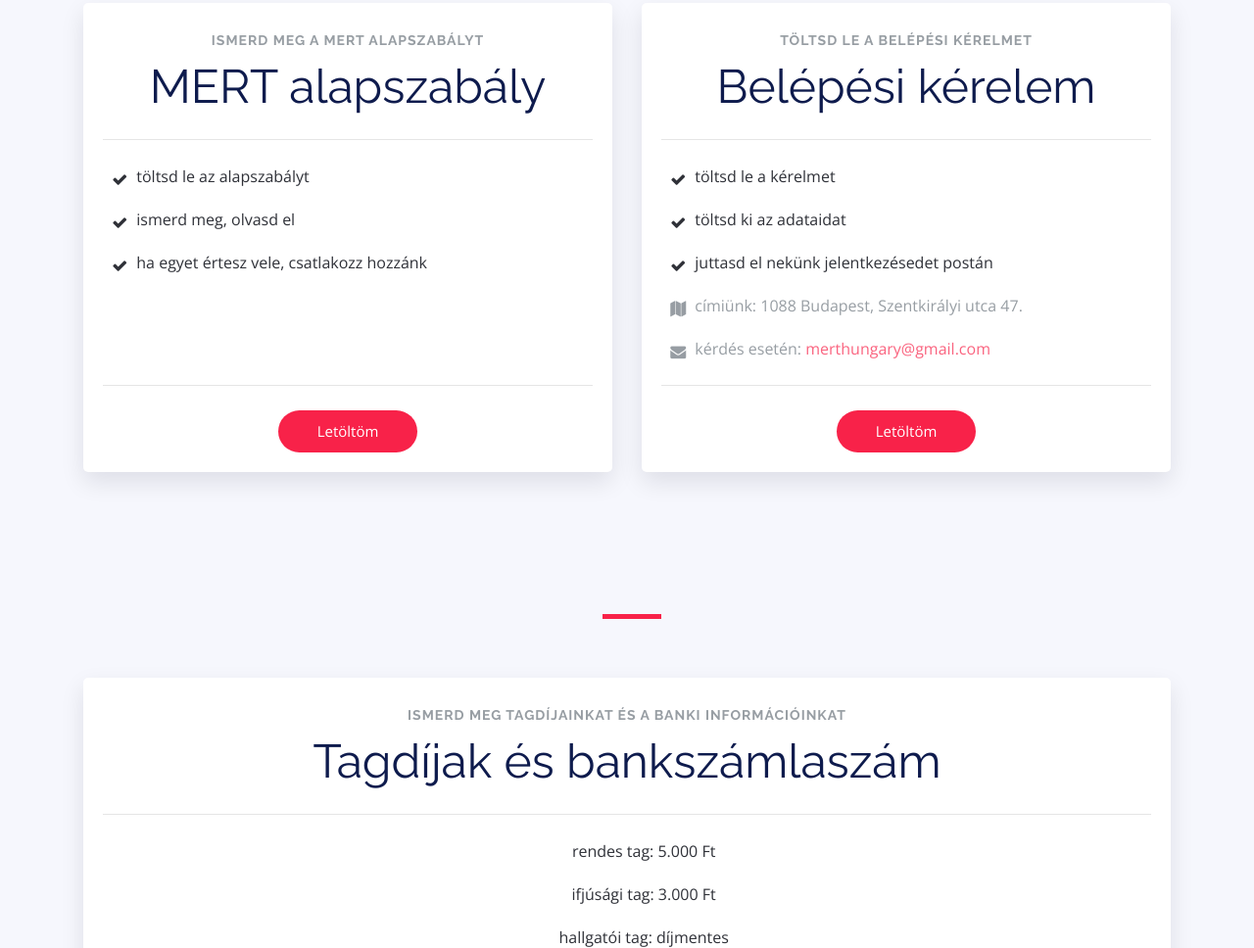
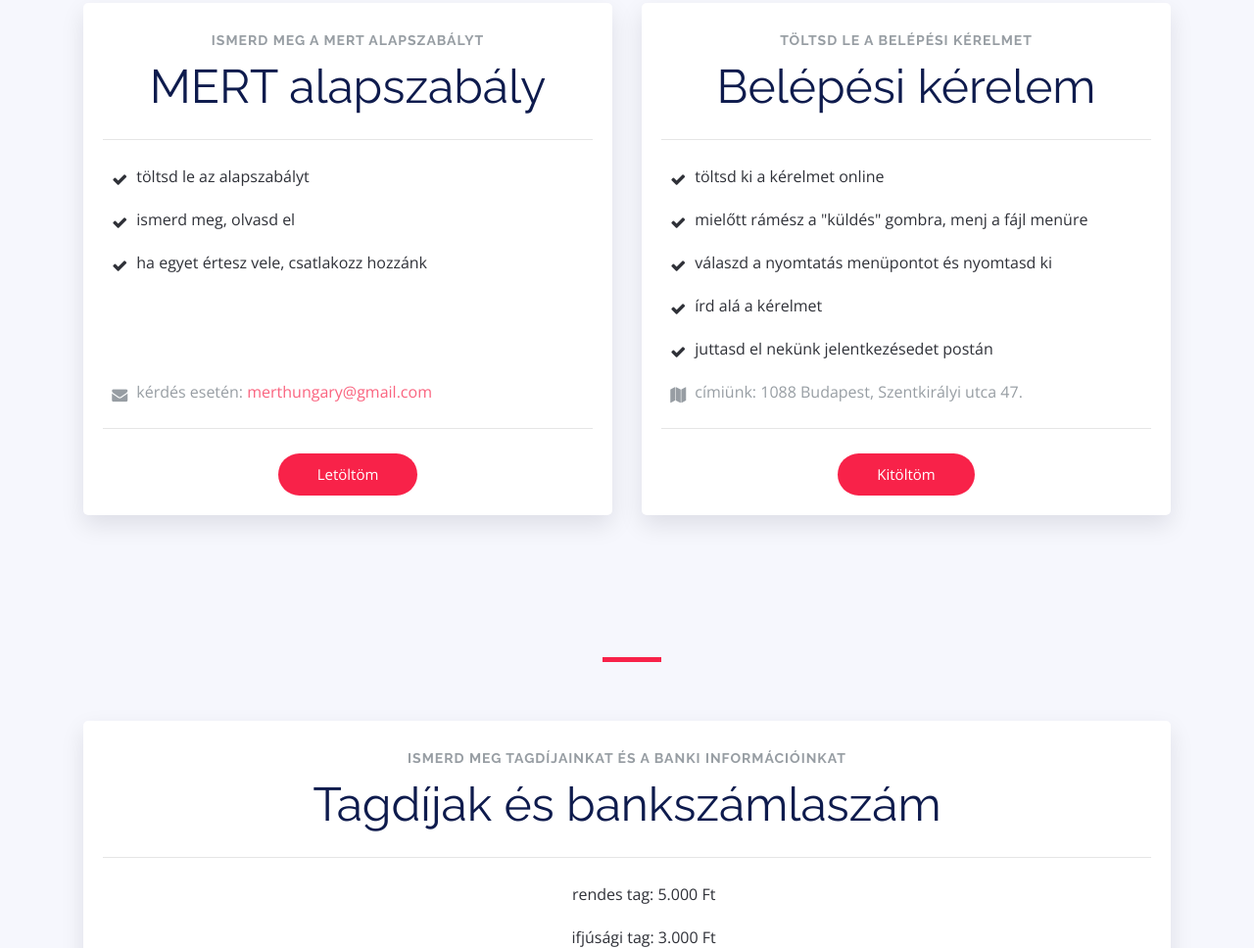
Before and after one commit to juhasztunde/mert, a plain HTML site: page index.html in a window 1280 px wide. Shown: the part 1383-2351 px from the top of the page at 98% size. Drawn offline with nearby package versions, Linux system fonts and the light colour scheme.

Commit message:
form update

```diff
--- a/index.html
+++ b/index.html
@@ -254,6 +254,7 @@
                   <li><span class="fa-li"><i class="fa fa-check"></i></span>ha egyet értesz vele, csatlakozz hozzánk </li>
                   <li> <br></li>
                   <li> <br></li>
+                  <li class="text-muted"><span class="fa-li"><i class="fa fa-envelope"></i></span>kérdés esetén: <a target="blank" href="mailto:merthungary@gmail.com"> merthungary@gmail.com</a></li>
                   <!--<li class="text-muted"><span class="fa-li"><i class="fa fa-credit-card-alt""></i></span>Magyar Esztétikai és Restauratív Fogászati Társaság</li>
                   <li class="text-muted"><span class="fa-li"><i class=""></i></span>Unicredit Bank | 10918001-00000098-12220004</li>-->
                 </ul>
@@ -272,15 +273,16 @@
                 <h6 class="card-price text-center">Belépési kérelem</h6>
                 <hr>
                 <ul class="fa-ul">
-                  <li><span class="fa-li"><i class="fa fa-check"></i></span>töltsd le a kérelmet</li>
-                  <li><span class="fa-li"><i class="fa fa-check"></i></span>töltsd ki az adataidat</li>
+                  <li><span class="fa-li"><i class="fa fa-check"></i></span>töltsd ki a kérelmet online</li>
+                  <li><span class="fa-li"><i class="fa fa-check"></i></span>mielőtt rámész a "küldés" gombra, menj a fájl menüre</li>
+                  <li><span class="fa-li"><i class="fa fa-check"></i></span>válaszd a nyomtatás menüpontot és nyomtasd ki</li>
+                  <li><span class="fa-li"><i class="fa fa-check"></i></span>írd alá a kérelmet</li>
                   <li><span class="fa-li"><i class="fa fa-check"></i></span>juttasd el nekünk jelentkezésedet postán </li>
                   <li class="text-muted"><span class="fa-li"><i class="fa fa-map"></i></span>címiünk: 1088 Budapest, Szentkirályi utca 47.</li>
-                  <li class="text-muted"><span class="fa-li"><i class="fa fa-envelope"></i></span>kérdés esetén: <a target="blank" href="mailto:merthungary@gmail.com"> merthungary@gmail.com</a></li>
                 </ul>
                 <hr>
                 <div class="text-center">
-                  <button type="button" class="btn" data-toggle="" data-target="" data-ticket-type="pro-access"> <a target="blank" href="belepesikerelem.doc" style="color: white">Letöltöm</a></button>
+                  <button type="button" class="btn" data-toggle="" data-target="" data-ticket-type="pro-access"> <a target="blank" href="https://docs.google.com/forms/d/e/1FAIpQLSfA4pykbST7_vm3EN-0lxmvh51MsnzwseBeTwkrljpHYOlO5g/viewform" style="color: white">Kitöltöm</a></button>
                 </div>
               </div>
             </div>
```
Also changed, not shown: indexeng.html (+3 -3 lines).
